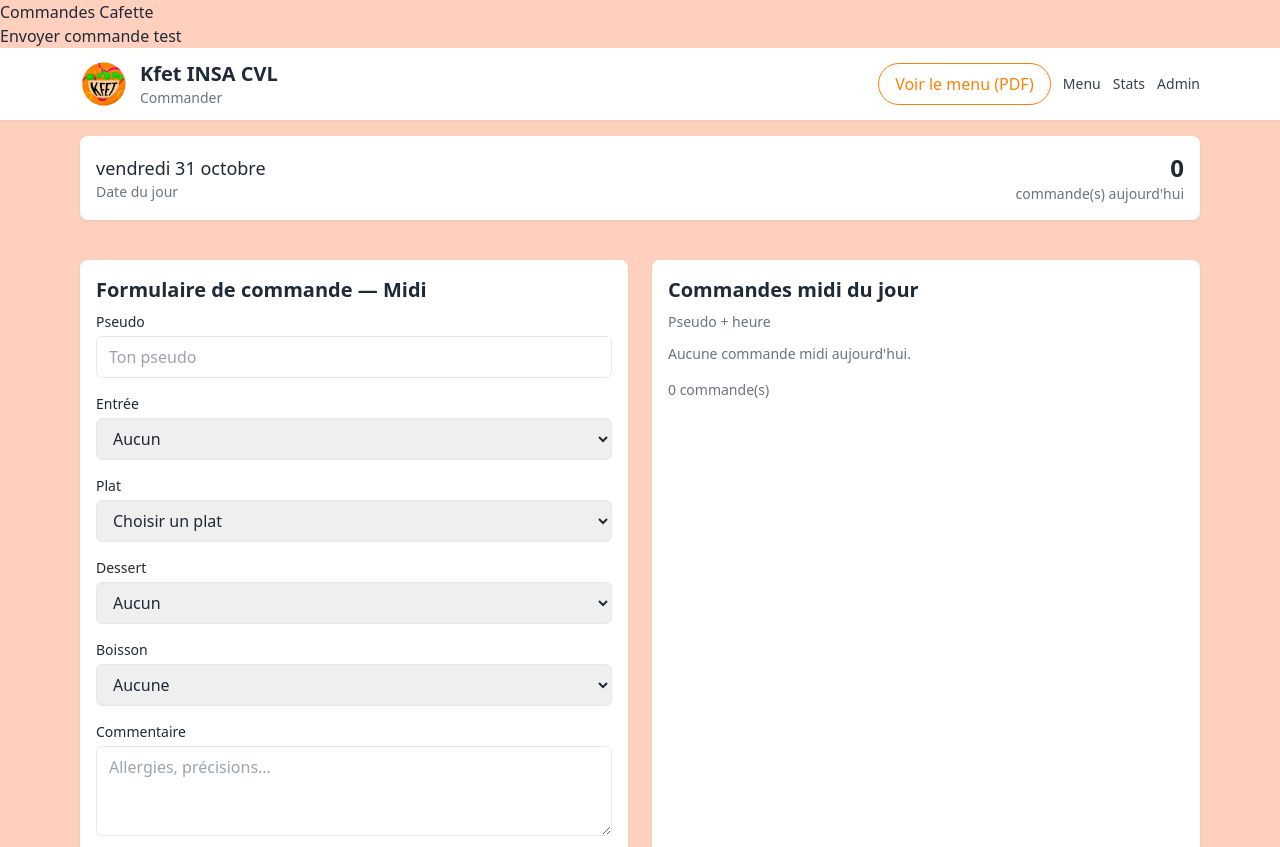
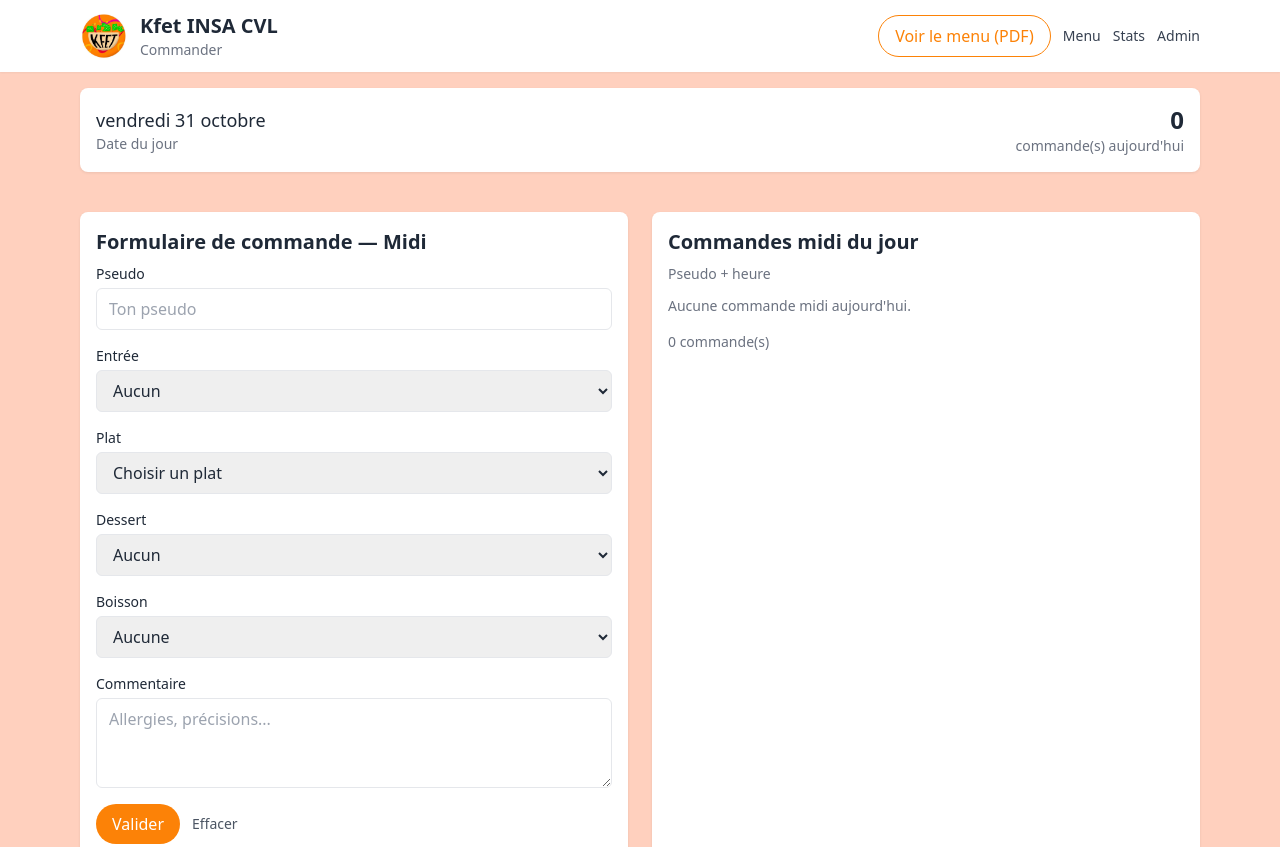
Before and after one commit to alexisdelaf/kfet-insa-cvl, a plain HTML site: page index.html in a window 1280 px wide. Shown: the top 847 px of the page. Drawn offline with nearby package versions, Linux system fonts and the light colour scheme; no server answers.

Commit message:
Description de la modification

```diff
--- a/index.html
+++ b/index.html
@@ -49,14 +49,6 @@
 </script>
 
 <body>
-<h2>Commandes Cafette</h2>
-<ul id="listeCommandes"></ul>
-
-<!-- Exemple de bouton pour tester -->
-<button onclick="envoyerCommande('Alexis', 'Pizza 4 fromages')">
-  Envoyer commande test
-</button>
-
 </body>
 </html>
 <!doctype html>
```
